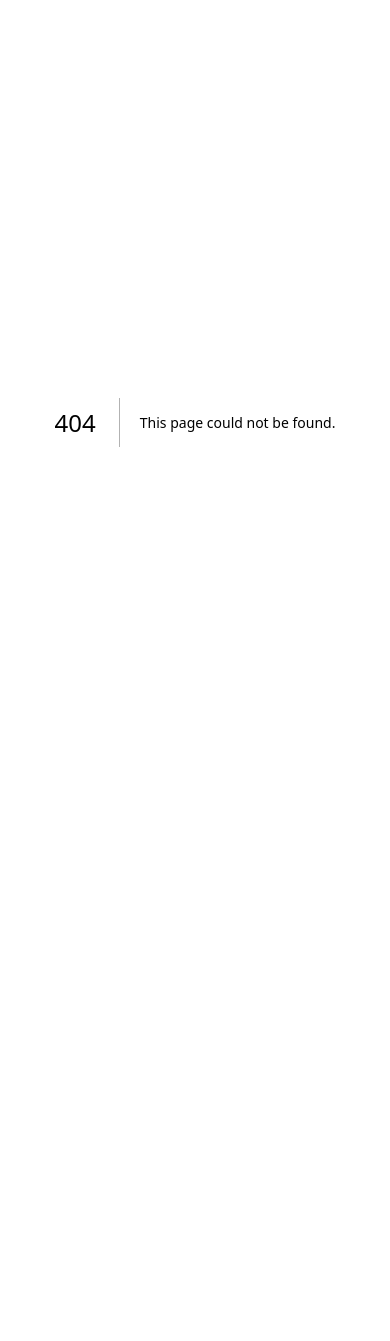
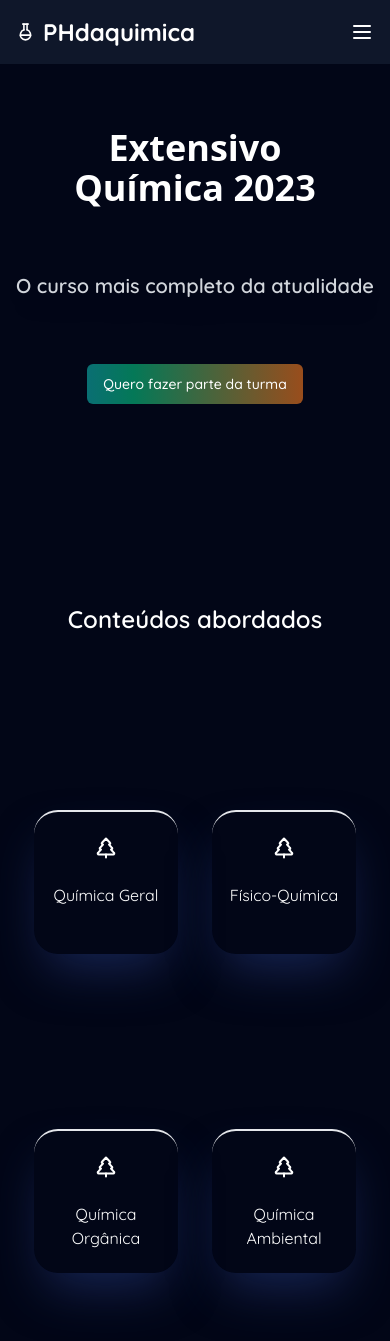
Before and after one commit to luccaparadeda/phdaquimica, a Next.js app: page /extensivo in a window 390 px wide. Before the commit this address had no page. Shown: the top 1341 px of the page. Before the commit the page ends 844 px from the top, so only its background shows below. Built offline with nearby package versions, Linux system fonts and the light colour scheme.

Commit message:
feat: extensivo mobile finished

```diff
--- /dev/null
+++ b/src/app/extensivo/loading.tsx
@@ -0,0 +1,9 @@
+import { FC } from 'react';
+
+interface loadingProps {}
+
+const loading: FC<loadingProps> = ({}) => {
+	return <div>loading...</div>;
+};
+
+export default loading;
--- /dev/null
+++ b/src/app/extensivo/page.tsx
@@ -0,0 +1,179 @@
+import Footer from '@/components/Footer';
+import Button from '@/components/ui/Button';
+import {
+	ArrowRightCircle,
+	Book,
+	Check,
+	ChevronRight,
+	Coffee,
+	MoveRight,
+	TreePine
+} from 'lucide-react';
+import { FC } from 'react';
+
+interface pageProps {}
+
+const page: FC<pageProps> = ({}) => {
+	const year = new Date().getFullYear();
+
+	return (
+		<div className='flex flex-col'>
+			<section className=' mb-28 mt-32 flex flex-col items-center gap-16 justify-center'>
+				<h1 className='text-white text-4xl font-sans w-10/12 font-black px-10 text-center sm:text-5xl md:text-6xl lg:text-7xl'>
+					Extensivo Química {year}
+				</h1>
+				<p className='text-gray-300 drop-shadow-xl text-center font-semibold text-xl'>
+					O curso mais completo da atualidade
+				</p>
+				<Button className='animate-text bg-gradient-to-r from-blue-700 via-emerald-700 to-orange-700'>
+					Quero fazer parte da turma
+				</Button>
+			</section>
+			<section className='flex flex-wrap items-center w-full min-h-screen justify-evenly'>
+				<h2 className='w-full text-center text-2xl font-semibold'>
+					Conteúdos abordados
+				</h2>
+				<div className='h-36 w-36 flex flex-col justify-center items-center shadow-2xl border-t-2 shadow-blue-950 rounded-3xl px-2'>
+					<TreePine
+						color='white'
+						className='flex-1'
+					/>
+					<p className='flex-1 text-center'>Química Geral</p>
+				</div>
+				<div className='h-36 w-36 flex flex-col justify-center items-center shadow-2xl border-t-2 shadow-blue-950 rounded-3xl px-2'>
+					<TreePine
+						color='white'
+						className='flex-1'
+					/>
+					<p className='flex-1 text-center'>Físico-Química</p>
+				</div>
+				<div className='h-36 w-36 flex flex-col justify-center items-center shadow-2xl border-t-2 shadow-blue-950 rounded-3xl px-2'>
+					<TreePine
+						color='white'
+						className='flex-1'
+					/>
+					<p className='flex-1 text-center'>Química Orgânica</p>
+				</div>
+				<div className='h-36 w-36 flex flex-col justify-center items-center shadow-2xl border-t-2 shadow-blue-950 rounded-3xl px-2'>
+					<TreePine
+						color='white'
+						className='flex-1'
+					/>
+					<p className='flex-1 text-center'>Química Ambiental</p>
+				</div>
+			</section>
+			<section className='my-20 flex flex-col items-center gap-4'>
+				<p className='text-2xl text-center'>
+					<span className='font-semibold'>Início:</span> <br /> 13/03/{year}
+				</p>
+				<p className='text-2xl text-center'>
+					<span className='font-semibold'>Término:</span>
+					<br /> vestibular da UFRGS
+				</p>
+			</section>
+			<section className='flex flex-col items-center gap-6'>
+				<p className='text-2xl font-semibold text-center px-10'>
+					Porque você deve investir no curso{' '}
+					<span className='animate-text bg-gradient-to-r from-teal-500 via-purple-500 to-orange-500 bg-clip-text text-transparent font-black'>
+						Extensivo Química {year}
+					</span>
+				</p>
+				<ul className='flex flex-col w-9/12 gap-4'>
+					<li className='flex gap-2'>
+						<Check className='text-white min-w-fit' />
+						<p className='text-xl'>Metodologia Eficiente</p>
+					</li>
+					<li className='flex gap-2'>
+						<Check className='text-white min-w-fit' />
+						<p className='text-xl'>Aplicação dos conceitos</p>
+					</li>
+					<li className='flex gap-2'>
+						<Check className='text-white min-w-fit' />
+						<p className='text-xl'>Aulas Interativas</p>
+					</li>
+					<li className='flex gap-2'>
+						<Check className='text-white min-w-fit' />
+						<p className='text-xl'>Exercícios Práticos</p>
+					</li>
+					<li className='flex gap-2'>
+						<Check className='text-white min-w-fit' />
+						<p className='text-xl'>Materiais exclusivos atualizados</p>
+					</li>
+					<li className='flex gap-2'>
+						<Check className='text-white min-w-fit' />
+						<p className='text-xl'>Grupo de atendimento exclusivo</p>
+					</li>
+				</ul>
+			</section>
+			<section className='flex flex-col items-center gap-16 my-32'>
+				<p className='text-2xl font-semibold underline underline-offset-8'>
+					Seu Investimento Seguro
+				</p>
+
+				<div className='px-2 flex flex-col justify-evenly items-center gap-2 w-64 h-52 shadow-2xl border-t-2 border-white rounded-xl shadow-blue-950 '>
+					<p className='text-xl text-center animate-text bg-gradient-to-r from-teal-500 via-purple-500 to-orange-500 bg-clip-text text-transparent font-black'>
+						Garantia de 7 dias.
+					</p>
+					<p className='text-center text-md text-white font-semibold w-9/12 '>
+						Nos ultimos {year - 2021} anos todos os alunos matriculados ficaram
+						até o dia do pré prova!
+					</p>
+				</div>
+			</section>
+			<section className='flex flex-col items-center gap-10'>
+				<p className='text-center text-xl px-10 font-bold'>
+					O que você recebe ao se inscrever no curso?
+				</p>
+				<div className='h-36 w-36 flex flex-col justify-center items-center shadow-inner shadow-blue-950  bg-white rounded-3xl'>
+					<Book className='flex-1 text-blue-800 w-10 h-10' />
+					<p className='flex-1 text-center text-slate-900 font-semibold px-5'>
+						3 E-books em PDF
+					</p>
+				</div>
+				<div className='h-36 w-36 flex flex-col justify-center items-center shadow-inner shadow-blue-950  bg-white rounded-3xl'>
+					<Coffee className='flex-1 text-blue-800 w-10 h-10' />
+					<p className='flex-1 text-center text-slate-900  font-semibold px-5'>
+						1 Caneca do Curso
+					</p>
+				</div>
+			</section>
+			<section className='flex flex-col my-32 items-center gap-16'>
+				<p className='text-2xl text-center animate-text bg-gradient-to-r from-teal-500 via-green-500 to-orange-500 bg-clip-text text-transparent font-black'>
+					Investimento
+				</p>
+				<div className='h-52 w-52 flex flex-col justify-evenly items-center shadow-2xl border-x-2 rounded-3xl px-2'>
+					<p className=' text-center text-xl'>À vista</p>
+					<p className='text-xl font-semibold font-mono'>R$1199,20</p>
+					<Button
+						variant={'ghost'}
+						className='shadow-xl rounded-full font-bold shadow-green-700/50'>
+						Comprar{' '}
+						<ArrowRightCircle
+							size={20}
+							className='ml-2'
+						/>
+					</Button>
+				</div>
+				<div className='h-52 w-52 flex flex-col justify-evenly items-center shadow-2xl border-x-2 rounded-3xl px-2'>
+					<p className=' text-center text-xl'>Parcelado</p>
+					<div className='flex flex-col gap-1 items-center'>
+						<p className='text-xl font-semibold font-mono'>10x R$149,90</p>
+						<span className='text-center text-gray-200'>Total: R$1499,00</span>
+					</div>
+					<Button
+						variant={'ghost'}
+						className='shadow-xl rounded-full font-bold shadow-green-700/50'>
+						Comprar{' '}
+						<ArrowRightCircle
+							size={20}
+							className='ml-2'
+						/>
+					</Button>
+				</div>
+			</section>
+			<Footer />
+		</div>
+	);
+};
+
+export default page;
--- a/src/app/globals.css
+++ b/src/app/globals.css
@@ -2,26 +2,7 @@
 @tailwind components;
 @tailwind utilities;
 
-:root {
-  --foreground-rgb: 0, 0, 0;
-  --background-start-rgb: 214, 219, 220;
-  --background-end-rgb: 255, 255, 255;
+
+p, h1, h2, h3, span {
+  color:white
 }
-
-@media (prefers-color-scheme: dark) {
-  :root {
-    --foreground-rgb: 255, 255, 255;
-    --background-start-rgb: 0, 0, 0;
-    --background-end-rgb: 0, 0, 0;
-  }
-}
-
-body {
-  color: rgb(var(--foreground-rgb));
-  background: linear-gradient(
-      to bottom,
-      transparent,
-      rgb(var(--background-end-rgb))
-    )
-    rgb(var(--background-start-rgb));
-}
--- a/src/app/layout.tsx
+++ b/src/app/layout.tsx
@@ -1,6 +1,13 @@
 import Providers from '@/components/Providers';
 import './globals.css';
 import { Quicksand } from 'next/font/google';
+import MenuHamburguer from '@/components/MenuHamburguer';
+import { FlaskRound } from 'lucide-react';
+import Link from 'next/link';
+export interface MenuItem {
+	name: string;
+	href: string;
+}
 
 const quicksand = Quicksand({ subsets: ['latin'] });
 
@@ -9,6 +16,25 @@ export const metadata = {
 	description: 'Generated by create next app'
 };
 
+const menudata: MenuItem[] = [
+	{
+		name: 'Home',
+		href: '/'
+	},
+	{
+		name: 'Sobre',
+		href: '/sobre'
+	},
+	{
+		name: 'Extensivo',
+		href: '/extensivo'
+	},
+	{
+		name: 'Intensivo',
+		href: '/intensivo'
+	}
+];
+
 export default function RootLayout({
 	children
 }: {
@@ -16,7 +42,25 @@ export default function RootLayout({
 }) {
 	return (
 		<html lang='pt-BR'>
-			<body className={quicksand.className}>
+			<body className={`${quicksand.className} bg-slate-950`}>
+				<nav className='grid grid-cols-2  items-center p-4 lg:grid-cols-3 bg-slate-900 absolute'>
+					<div className='flex items-center'>
+						<FlaskRound color='white' />
+						<h1 className='text-2xl font-bold text-white ml-2'>PHdaquimica</h1>
+					</div>
+					<div className='hidden items-end h-full w-full gap-4 justify-end sm:flex lg:justify-between'>
+						{menudata.map(({ href, name }) => (
+							<Link
+								key={name}
+								className='text-white tracking-widest text-sm font-semibold group transition duration-500'
+								href={href}>
+								{name}
+								<span className='block max-w-0 group-hover:max-w-full transition-all duration-500 h-0.5 bg-slate-500'></span>
+							</Link>
+						))}
+					</div>
+					<MenuHamburguer menuItems={menudata} />
+				</nav>
 				<Providers>{children}</Providers>
 			</body>
 		</html>
--- a/src/app/page.tsx
+++ b/src/app/page.tsx
@@ -21,54 +21,11 @@ import MenuHamburguer from '@/components/MenuHamburguer';
 import Button from '@/components/ui/Button';
 import Footer from '@/components/Footer';
 
-export interface MenuItem {
-	name: string;
-	href: string;
-}
-
-const menudata: MenuItem[] = [
-	{
-		name: 'Home',
-		href: '#'
-	},
-	{
-		name: 'Sobre',
-		href: '#'
-	},
-	{
-		name: 'Extensivo',
-		href: '#'
-	},
-	{
-		name: 'Intensivo',
-		href: '#'
-	}
-];
-
 export default function Home() {
 	return (
-		<div className='w-full min-h-screen bg-slate-950 flex flex-col items-center'>
+		<div className='w-full min-h-scree flex flex-col items-center'>
 			<div className='container h-full flex flex-col'>
-				<nav className='grid grid-cols-2  items-center p-4 lg:grid-cols-3'>
-					<div className='flex items-center'>
-						<FlaskRound color='white' />
-						<h1 className='text-2xl font-bold text-white ml-2'>PHdaquimica</h1>
-					</div>
-					<div className='hidden items-end h-full w-full gap-4 justify-end sm:flex lg:justify-between'>
-						{menudata.map(({ href, name }) => (
-							<Link
-								key={name}
-								className='text-white tracking-widest text-sm font-semibold group transition duration-500'
-								href={href}>
-								{name}
-								<span className='block max-w-0 group-hover:max-w-full transition-all duration-500 h-0.5 bg-slate-500'></span>
-							</Link>
-						))}
-					</div>
-					<MenuHamburguer menuItems={menudata} />
-				</nav>
-
-				<div className='flex flex-col items-center my-16 justify-center w-full gap-20'>
+				<div className='flex flex-col items-center mb-16 mt-32 justify-center w-full gap-20'>
 					<h1 className='text-4xl font-sans w-10/12 font-bold px-10 text-white text-center sm:text-5xl md:text-6xl lg:text-7xl lg:w-8/12'>
 						Está pronto para conhecer os melhores cursos de{' '}
 						<span className='animate-text bg-gradient-to-r from-teal-500 via-purple-500 to-orange-500 bg-clip-text text-transparent font-black'>
```
